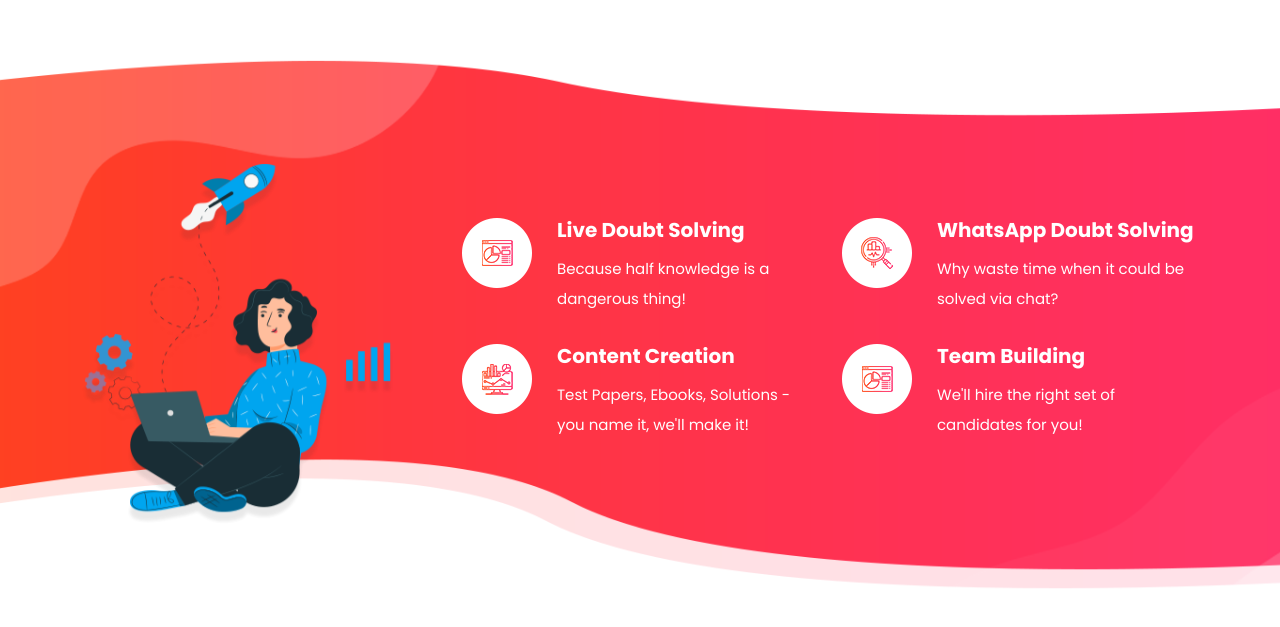
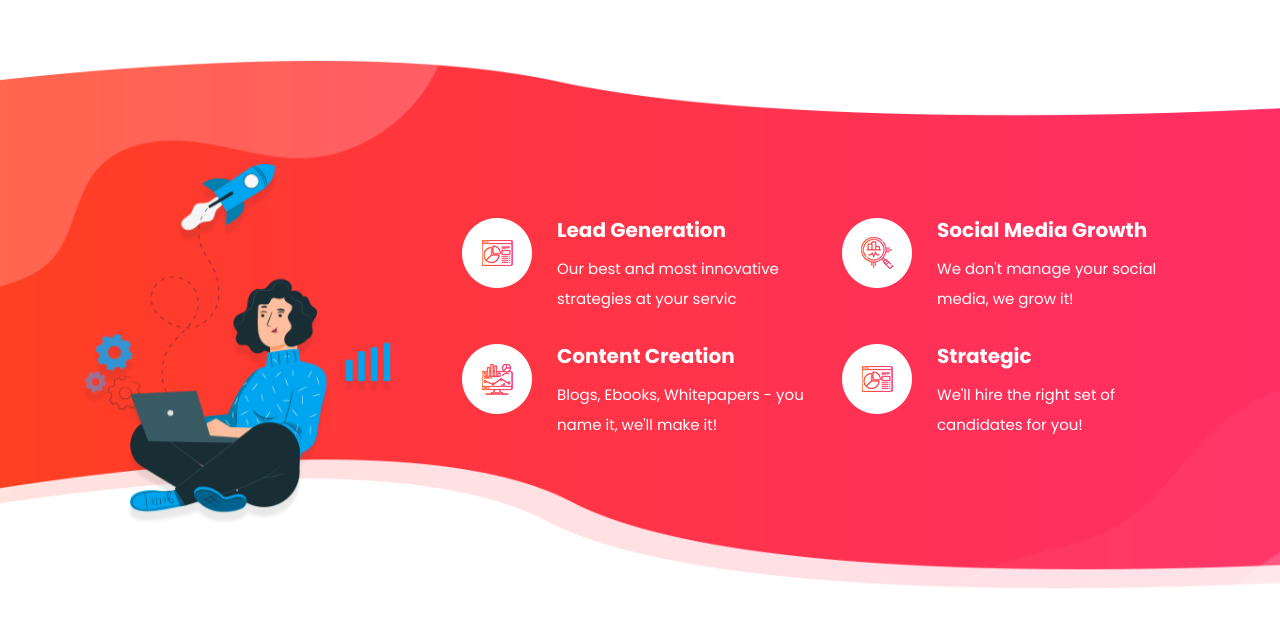
Before and after one commit to helloclubship/website, a plain HTML site: page index.html in a window 1280 px wide. Shown: the part 961-1588 px from the top of the page. Drawn offline with Linux system fonts and the light colour scheme.

Commit message:
Update index.html

```diff
--- a/index.html
+++ b/index.html
@@ -10,7 +10,7 @@
     <link rel="preconnect" href="https://fonts.gstatic.com">
     <link href="https://fonts.googleapis.com/css2?family=Poppins:wght@100;200;300;400;500;600;700;800;900&display=swap" rel="stylesheet">
 
-      <title>ClubShip - World's #1 Managed EdSpace</title>
+      <title>ClubShip - World's #1 Managed MarTech</title>
 
     <!-- Bootstrap core CSS -->
     <link href="vendor/bootstrap/css/bootstrap.min.css" rel="stylesheet">
@@ -78,7 +78,7 @@
             <div class="col-lg-6 align-self-center">
               <div class="left-content header-text wow fadeInLeft" data-wow-duration="1s" data-wow-delay="1s">
                 <h6>Welcome to ClubShip</h6>
-                <h2>Hire A<em> Team</em> Without<span> Actually</span> Hiring!</h2>
+                <h2>Marketing was never a<em> one-man</em> job.<span> Don't</span> make it one.</h2>
                 <p>Rapid feedback cycles. No more hiring. No operation handling. No brainstorming. No more waiting for weeks.</p>
                <button onclick="window.location.href = 'https://calendly.com/clubship/30min';" style="background-color: #ef545a;
                  color: #ffffff;
@@ -132,8 +132,8 @@
                     <img src="assets/images/service-icon-01.png" alt="reporting">
                   </div>
                   <div class="right-text">
-                    <h4>Live Doubt Solving</h4>
-                    <p>Because half knowledge is a dangerous thing!</p>
+                    <h4>Lead Generation</h4>
+                    <p>Our best and most innovative strategies at your servic</p>
                   </div>
                 </div>
               </div>
@@ -143,8 +143,8 @@
                     <img src="assets/images/service-icon-02.png" alt="">
                   </div>
                   <div class="right-text">
-                    <h4>WhatsApp Doubt Solving</h4>
-                    <p>Why waste time when it could be solved via chat?</p>
+                    <h4>Social Media Growth</h4>
+                    <p>We don't manage your social media, we grow it!</p>
                   </div>
                 </div>
               </div>
@@ -155,7 +155,7 @@
                   </div>
                   <div class="right-text">
                     <h4>Content Creation</h4>
-                    <p>Test Papers, Ebooks, Solutions - you name it, we'll make it!</p>
+                    <p>Blogs, Ebooks, Whitepapers - you name it, we'll make it!</p>
                   </div>
                 </div>
               </div>
@@ -165,7 +165,7 @@
                     <img src="assets/images/service-icon-04.png" alt="">
                   </div>
                   <div class="right-text">
-                    <h4>Team Building</h4>
+                    <h4>Strategic</h4>
                     <p>We'll hire the right set of candidates for you!</p>
                   </div>
                 </div>
```
